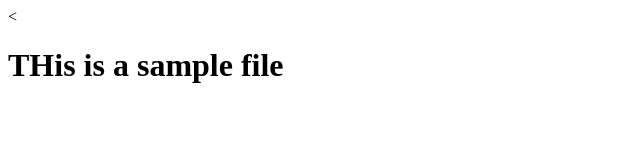
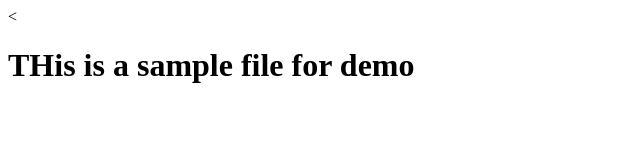
Before and after one commit to harshalpandey/demo-day-repo, a plain HTML site: page index.html in a window 1280 px wide. Shown: the whole page, without its empty margins (0-640 px from the left). Drawn offline with Linux system fonts and the light colour scheme.

Commit message:
The h1 body has been changed

```diff
--- a/index.html
+++ b/index.html
@@ -8,7 +8,7 @@
 </head>
 <body>
     <div>
-        <<h1>THis is a sample file</h1>
+        <<h1>THis is a sample file for demo</h1>
     </div>
 </body>
 </html>
```
